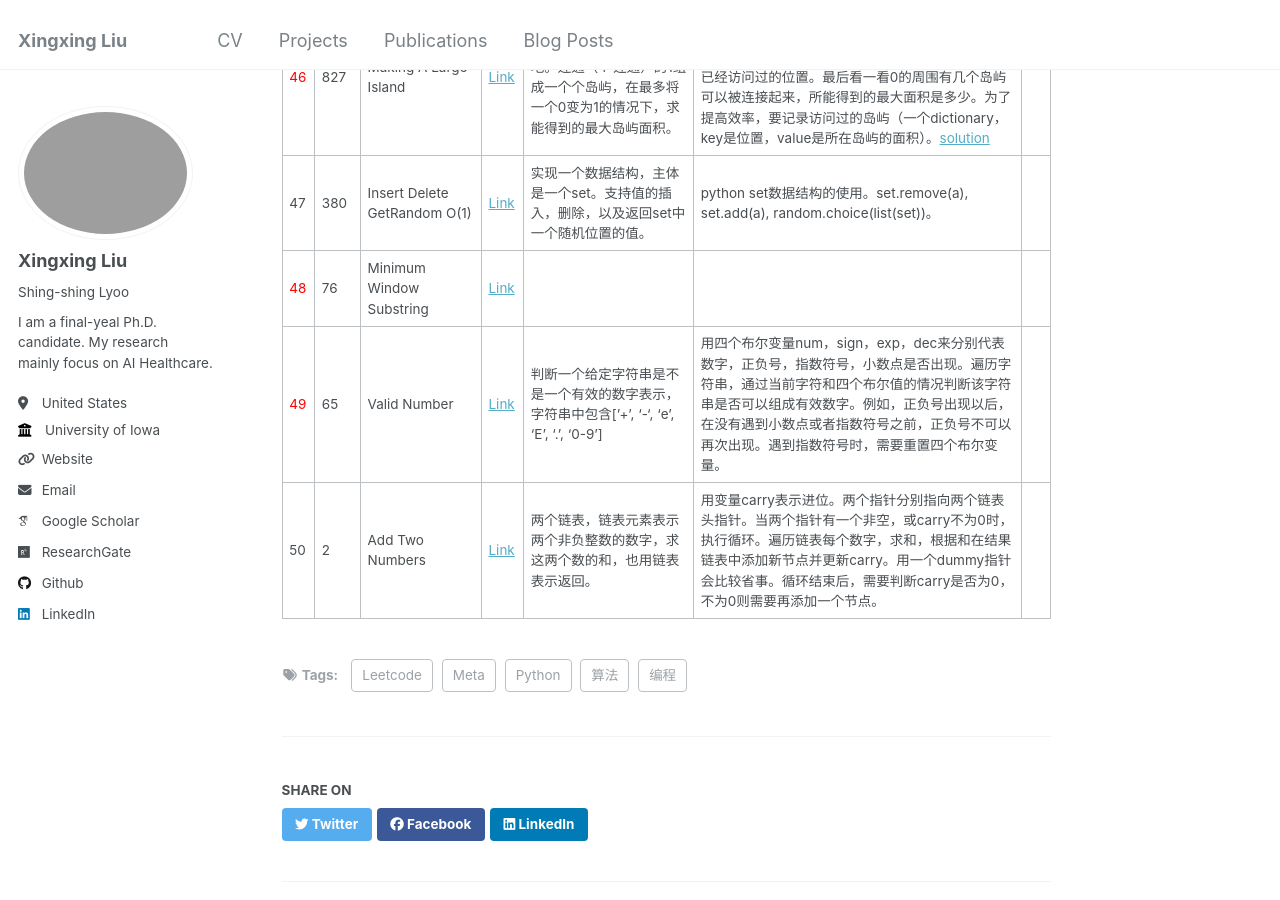
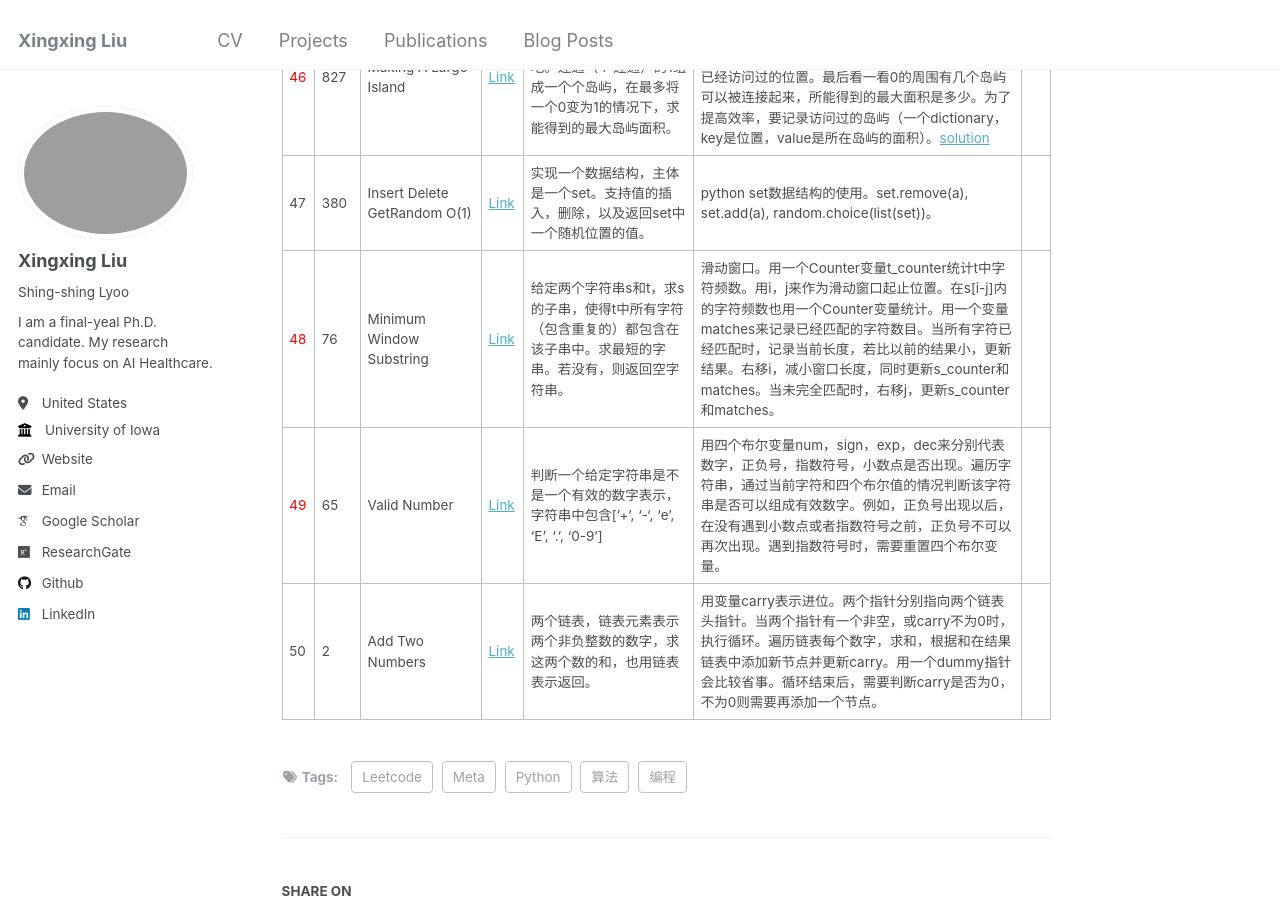
Before and after one commit to xxliu1996/xxliu1996.github.io, a Jekyll site: the page built from _posts/2024-11-10-blog-leetcode-meta.md, in a window 1280 px wide and 900 px high, scrolled down 5905 px. Built offline with Jekyll 4.4.1, drawn with Linux system fonts in a browser that asks for light colours; some web fonts are replaced.

Commit message:
update blog 2024-blog-leetcode-meta

```diff
--- a/_posts/2024-11-10-blog-leetcode-meta.md
+++ b/_posts/2024-11-10-blog-leetcode-meta.md
@@ -62,6 +62,6 @@ tags:
 |45|958|Check Completeness of a Binary Tree|[Link](https://leetcode.com/problems/check-completeness-of-a-binary-tree/description/)|给定一个二叉树，判断它是否是一个完全二叉树。|层序遍历二叉树，判断空节点之后是否有非空节点。是，则不是完全二叉树，否，则是完全二叉树。||
 |<span style="color:red">46</span>|827|Making A Large Island|[Link](https://leetcode.com/problems/making-a-large-island/description/)|给定一个矩阵，由0和1组成，0代表大海，1代表陆地。连通（4-连通）的1组成一个个岛屿，在最多将一个0变为1的情况下，求能得到的最大岛屿面积。|遍历每个0，判断其周围是否有1。若是，则说明该0有可能连接周围的岛屿。对于周围存在1的0，对每个1寻找其所在的岛屿面积。在这个过程中，需要记录已经访问过的位置。最后看一看0的周围有几个岛屿可以被连接起来，所能得到的最大面积是多少。为了提高效率，要记录访问过的岛屿（一个dictionary，key是位置，value是所在岛屿的面积）。[solution](https://leetcode.com/problems/making-a-large-island/solutions/1424229/python-3-dfs-96/)||
 |47|380|Insert Delete GetRandom O(1)|[Link](https://leetcode.com/problems/insert-delete-getrandom-o1/description/)|实现一个数据结构，主体是一个set。支持值的插入，删除，以及返回set中一个随机位置的值。|python set数据结构的使用。set.remove(a), set.add(a), random.choice(list(set))。||
-|<span style="color:red">48</span>|76|Minimum Window Substring|[Link](https://leetcode.com/problems/minimum-window-substring/description/)||||
+|<span style="color:red">48</span>|76|Minimum Window Substring|[Link](https://leetcode.com/problems/minimum-window-substring/description/)|给定两个字符串s和t，求s的子串，使得t中所有字符（包含重复的）都包含在该子串中。求最短的字串。若没有，则返回空字符串。|滑动窗口。用一个Counter变量t_counter统计t中字符频数。用i，j来作为滑动窗口起止位置。在s[i-j]内的字符频数也用一个Counter变量统计。用一个变量matches来记录已经匹配的字符数目。当所有字符已经匹配时，记录当前长度，若比以前的结果小，更新结果。右移i，减小窗口长度，同时更新s_counter和matches。当未完全匹配时，右移j，更新s_counter和matches。||
 |<span style="color:red">49</span>|65|Valid Number|[Link](https://leetcode.com/problems/valid-number/description/)|判断一个给定字符串是不是一个有效的数字表示，字符串中包含['+', '-', 'e', 'E', '.', '0-9']|用四个布尔变量num，sign，exp，dec来分别代表数字，正负号，指数符号，小数点是否出现。遍历字符串，通过当前字符和四个布尔值的情况判断该字符串是否可以组成有效数字。例如，正负号出现以后，在没有遇到小数点或者指数符号之前，正负号不可以再次出现。遇到指数符号时，需要重置四个布尔变量。||
 |50|2|Add Two Numbers|[Link](https://leetcode.com/problems/add-two-numbers/description/)|两个链表，链表元素表示两个非负整数的数字，求这两个数的和，也用链表表示返回。|用变量carry表示进位。两个指针分别指向两个链表头指针。当两个指针有一个非空，或carry不为0时，执行循环。遍历链表每个数字，求和，根据和在结果链表中添加新节点并更新carry。用一个dummy指针会比较省事。循环结束后，需要判断carry是否为0，不为0则需要再添加一个节点。||
```
